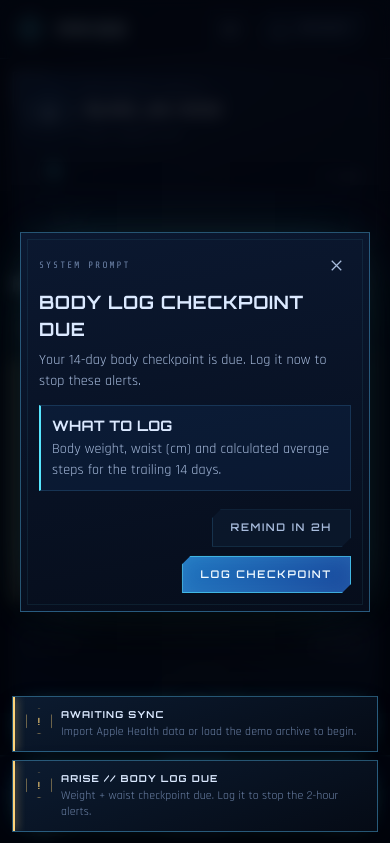
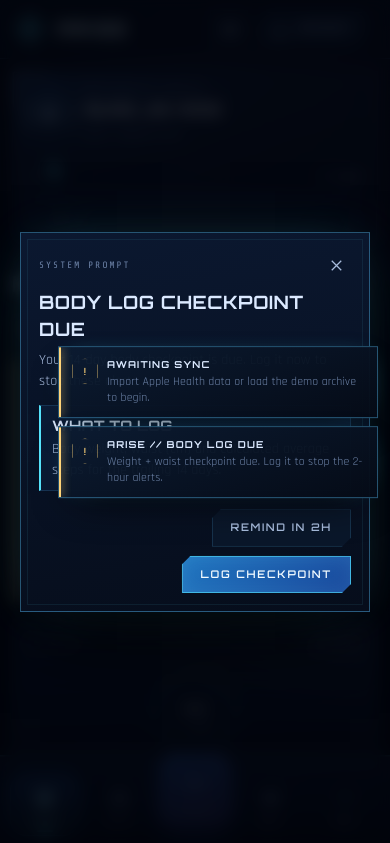
Before and after one commit to dxxdddddde-pixel/Arise-hunter-system, a plain HTML site: page index.html in a window 390 px wide. Shown: the top 843 px of the page. Drawn offline with Linux system fonts and the light colour scheme; no server answers.

Commit message:
Lock iPhone zoom and move toasts to mid-right

```diff
--- a/index.html
+++ b/index.html
@@ -2,7 +2,7 @@
 <html lang="en">
 <head>
   <meta charset="UTF-8" />
-  <meta name="viewport" content="width=device-width, initial-scale=1.0, viewport-fit=cover" />
+  <meta name="viewport" content="width=device-width, initial-scale=1.0, minimum-scale=1.0, maximum-scale=1.0, user-scalable=no, viewport-fit=cover" />
   <meta name="theme-color" content="#04060d" />
   <meta name="description" content="ARISE — a Solo Leveling inspired health system for your Apple Watch data." />
   <meta name="mobile-web-app-capable" content="yes" />
--- a/js/app.js
+++ b/js/app.js
@@ -544,6 +544,28 @@
   }
 
   /* ---------------------------------------------------------
+     viewport lock (installed iPhone app)
+     --------------------------------------------------------- */
+  function lockViewport() {
+    const cancel = (e) => {
+      if (e && e.cancelable) e.preventDefault();
+    };
+
+    /* Safari proprietary pinch gestures. */
+    ["gesturestart", "gesturechange", "gestureend"].forEach((type) => {
+      document.addEventListener(type, cancel, { passive: false });
+    });
+
+    /* Multi-touch pinch on browsers that use touch events. */
+    document.addEventListener("touchmove", (e) => {
+      if (e.touches && e.touches.length > 1) cancel(e);
+    }, { passive: false });
+
+    /* Double-tap zoom. */
+    document.addEventListener("dblclick", cancel, { passive: false });
+  }
+
+  /* ---------------------------------------------------------
      events
      --------------------------------------------------------- */
   function bindEvents() {
@@ -759,6 +781,7 @@
     UI.render(state);
     persist();
     bindEvents();
+    lockViewport();
     nativePost("ready");
 
     const hash = (location.hash || "").replace(/^#/, "");
--- a/styles.css
+++ b/styles.css
@@ -38,7 +38,7 @@ body[data-rank="M"] { --rank: #ff4d6d; }
 
 * { box-sizing: border-box; }
 
-html { scroll-behavior: smooth; }
+html { scroll-behavior: smooth; touch-action: pan-x pan-y; }
 
 body {
   margin: 0;
@@ -54,6 +54,7 @@ body {
   line-height: 1.45;
   letter-spacing: 0.01em;
   overflow-x: hidden;
+  touch-action: pan-x pan-y;
   -webkit-font-smoothing: antialiased;
 }
 
@@ -1686,7 +1687,20 @@ a { color: var(--cyan); }
 .working-sub { display: block; margin-top: 7px; font-family: var(--font-mono); font-size: 0.52rem; letter-spacing: 0.2em; color: var(--muted); }
 
 /* toasts */
-.toasts { position: fixed; right: 20px; bottom: 20px; z-index: 95; display: flex; flex-direction: column; gap: 8px; width: min(340px, calc(100vw - 40px)); pointer-events: none; }
+.toasts {
+  position: fixed;
+  right: 20px;
+  top: 50%;
+  bottom: auto;
+  z-index: 95;
+  display: flex;
+  flex-direction: column;
+  gap: 8px;
+  width: min(340px, calc(100vw - 40px));
+  max-height: calc(100vh - 160px);
+  transform: translateY(-50%);
+  pointer-events: none;
+}
 .toast {
   position: relative;
   display: grid;
@@ -1851,7 +1865,7 @@ a { color: var(--cyan); }
     }
     .topbar { top: env(safe-area-inset-top); }
   }
-  .toasts { right: 12px; bottom: 12px; width: calc(100vw - 24px); }
+  .toasts { right: 12px; top: 50%; bottom: auto; width: min(320px, calc(100vw - 24px)); }
   .vital { grid-template-columns: 78px minmax(30px, 1fr) 74px; gap: 8px; }
   .heatmap { max-width: 100%; }
 }
--- a/sw.js
+++ b/sw.js
@@ -1,7 +1,7 @@
 /* ARISE // offline app shell. Works from a GitHub Pages subfolder. */
 "use strict";
 
-const CACHE = "arise-hunter-v5";
+const CACHE = "arise-hunter-v6";
 const SCOPE = self.registration.scope;
 const abs = (path) => new URL(path, SCOPE).href;
 
```
Also changed, not shown: 1 other file.
